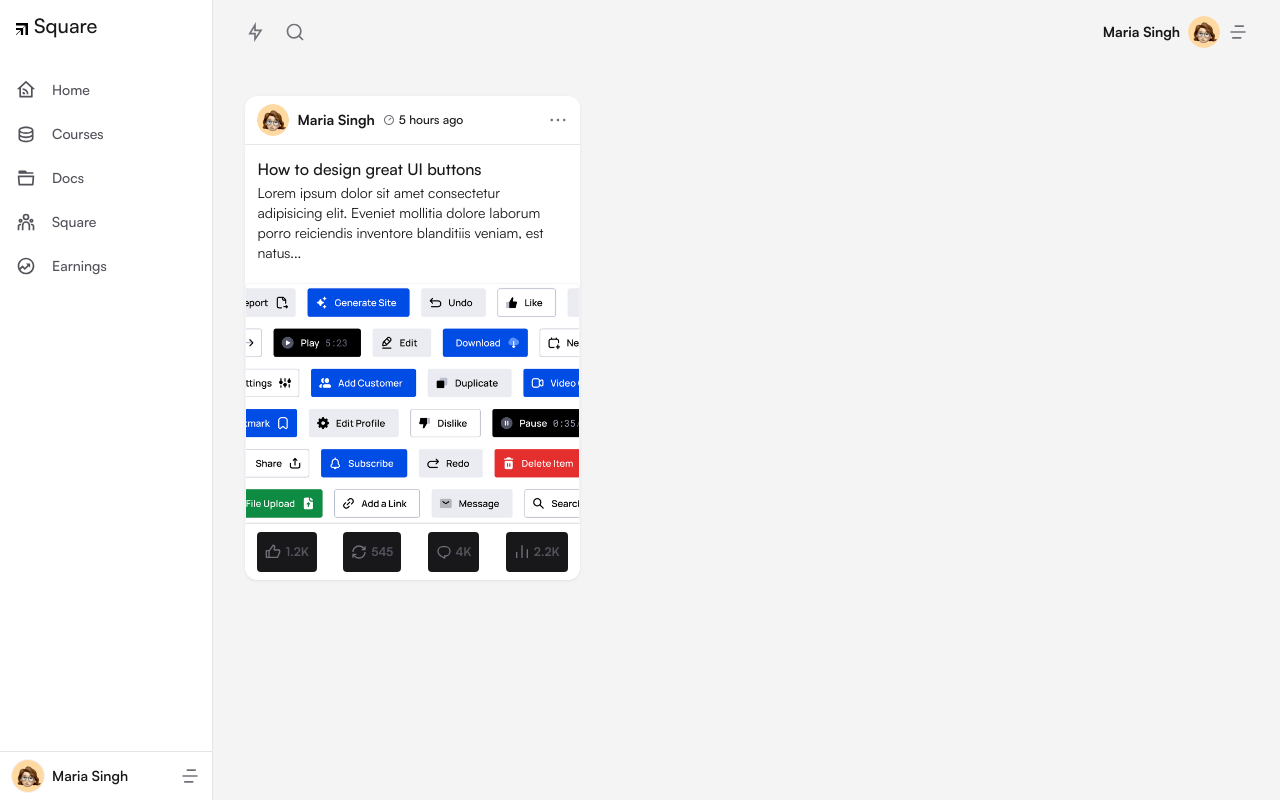
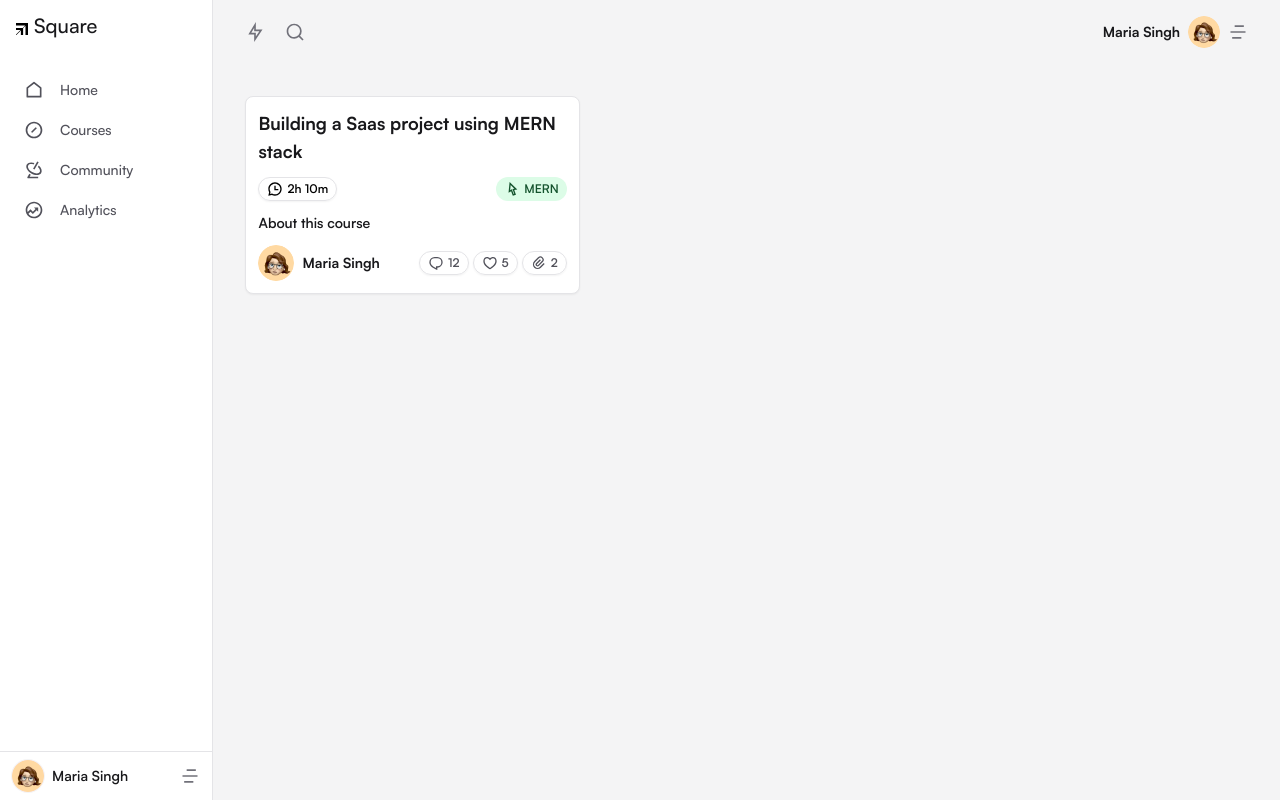
Before and after one commit to devbylanre/technical-sqaure, a React (Create React App) app: page /app in a window 1280 px wide. Built offline with nearby package versions, Linux system fonts and the light colour scheme.

Commit message:
added Avatar and AvatarFallback UI component

```diff
--- a/src/components/templates/Post.tsx
+++ b/src/components/templates/Post.tsx
@@ -1,98 +1,85 @@
-import Button from '../../components/ui/Button';
-import Heading from '../../components/ui/typo/Heading';
-import Paragraph from '../../components/ui/typo/Paragraph';
+import Heading from '../ui/typo/Heading';
 import {
-  RiMoreLine,
-  RiTimer2Line,
-  RiThumbUpLine,
-  RiLoopRightLine,
+  RiChatHistoryLine,
+  RiCursorLine,
   RiChat1Line,
-  RiBarChartLine,
+  RiHeart3Line,
+  RiAttachment2,
 } from 'react-icons/ri';
+import Badge from '../ui/Badge';
+import { Avatar, AvatarFallback } from '../ui/Avatar';
+import Button from '../ui/Button';
+import Paragraph from '../ui/typo/Paragraph';
 
-const Post = () => {
-  const iconClassName = 'w-4 h-5 fill-zinc-500';
+export const Post = () => {
+  return (
+    <div className='flex flex-col w-full col-span-4 p-3 bg-white border rounded-lg shadow-sm border-zinc-200 gap-y-3'>
+      <Heading className='font-bold'>
+        Building a Saas project using MERN stack
+      </Heading>
 
-  return (
-    <div className='flex flex-col bg-white shadow shadow-zinc-200 col-span-full lg:col-span-4 xl:col-span-4 rounded-xl'>
-      {/* post header */}
-      <div className='inline-flex items-center justify-between px-3 py-2 border-b'>
-        {/* post author image, author name, and post date */}
+      <div className='inline-flex justify-between w-full'>
+        <Badge isVisible>
+          <RiChatHistoryLine className='w-4 h-4' />
+          2h 10m
+        </Badge>
+        <Badge
+          variant='success'
+          isVisible
+        >
+          <RiCursorLine className='w-4 h-4' />
+          MERN
+        </Badge>
+      </div>
+
+      <div>
+        <Heading className='text-sm font-semibold'>About this course</Heading>
+      </div>
+
+      <div className='inline-flex items-center justify-between'>
         <div className='inline-flex items-center gap-x-2'>
-          {/* author profile picture */}
-          <img
+          <Avatar
             src='/assets/images/user.png'
             alt='user'
-            className='w-8 rounded-full'
+            fallback={<AvatarFallback>MN</AvatarFallback>}
           />
-          {/* author name */}
-          <Heading className='text-sm font-bold'>Maria Singh</Heading>
-          {/* post time */}
-          <span className='inline-flex items-center gap-x-1'>
-            <RiTimer2Line className='w-3 h-3 fill-zinc-500' />
-            <Paragraph className='inline-flex items-center text-xs font-medium gap-x-1'>
-              5 hours ago
-            </Paragraph>
-          </span>
+          <Heading className='text-sm font-bold capitalize'>
+            Maria Singh
+          </Heading>
         </div>
-        {/* options icon */}
-        <RiMoreLine className='w-5 h-5 fill-zinc-500' />
-      </div>
 
-      {/* post content */}
-      <div className='px-3 my-3'>
-        {/* post title */}
-        <Heading className='text-base font-medium'>
-          How to design great UI buttons
-        </Heading>
-        {/* post excerpt */}
-        <Paragraph className='text-sm mt-0.5'>
-          Lorem ipsum dolor sit amet consectetur adipisicing elit. Eveniet
-          mollitia dolore laborum porro reiciendis inventore blanditiis veniam,
-          est natus...
-        </Paragraph>
-      </div>
+        <div className='inline-flex gap-x-1'>
+          <Button
+            size='xs'
+            type='button'
+            variant='outline'
+            className='rounded-full'
+          >
+            <RiChat1Line className='w-4 h-4' />
+            <span>12</span>
+          </Button>
 
-      {/* post image */}
-      <img
-        src='/assets/images/buttons.png'
-        alt='post-img'
-        className='object-cover border border-zinc-100 w-full h-[240px] rounded mt-2'
-      />
+          <Button
+            size='xs'
+            type='button'
+            variant='outline'
+            className='rounded-full'
+          >
+            <RiHeart3Line className='w-4 h-4' />
+            <span>5</span>
+          </Button>
 
-      {/* post footer */}
-      <div className='inline-flex items-center justify-between px-3 py-2 border-t border-t-zinc-200'>
-        <Button
-          type='button'
-          className='items-center'
-        >
-          <RiThumbUpLine className={iconClassName} />
-          <span className='text-xs font-bold text-zinc-600'>1.2K</span>
-        </Button>
-        <Button
-          type='button'
-          className='items-center'
-        >
-          <RiLoopRightLine className={iconClassName} />
-          <span className='text-xs font-bold text-zinc-600'>545</span>
-        </Button>
-        <Button
-          type='button'
-          className='items-center'
-        >
-          <RiChat1Line className={iconClassName} />
-          <span className='text-xs font-bold text-zinc-600'>4K</span>
-        </Button>
-        <Button
-          type='button'
-          className='items-center'
-        >
-          <RiBarChartLine className={iconClassName} />
-          <span className='text-xs font-bold text-zinc-600'>2.2K</span>
-        </Button>
+          <Button
+            size='xs'
+            type='button'
+            variant='outline'
+            className='rounded-full'
+          >
+            <RiAttachment2 className='w-4 h-4' />
+            <span>2</span>
+          </Button>
+        </div>
       </div>
     </div>
   );
 };
-
-export default Post;
--- /dev/null
+++ b/src/components/ui/Avatar.tsx
@@ -0,0 +1,41 @@
+import React, { useState } from 'react';
+import { twMerge } from 'tailwind-merge';
+
+type AvatarFallbackProps = {
+  children: React.ReactNode;
+};
+
+export const AvatarFallback = ({ children }: AvatarFallbackProps) => {
+  return (
+    <div className='flex items-center justify-center h-full text-sm font-bold uppercase bg-gradient-to-br from-zinc-100 to-zinc-200 text-zinc-500'>
+      {children}
+    </div>
+  );
+};
+
+type AvatarProps = {
+  src: string;
+  alt: string;
+  className?: string;
+  fallback: React.ReactNode;
+};
+
+export const Avatar = ({ src, fallback, alt, className }: AvatarProps) => {
+  const [imageError, setImageError] = useState(false);
+
+  const onImageError = () => setImageError(true);
+
+  return (
+    <div className={twMerge('w-9 h-9 rounded-full overflow-clip', className)}>
+      {!imageError ? (
+        <img
+          src={src}
+          alt={alt}
+          onError={onImageError}
+        />
+      ) : (
+        fallback
+      )}
+    </div>
+  );
+};
--- a/src/components/ui/Badge.tsx
+++ b/src/components/ui/Badge.tsx
@@ -10,12 +10,13 @@
   onDismiss?: (e: any) => void;
   isVisible: boolean;
   dismissible?: boolean;
+  className?: string;
 } & HTMLAttributes<HTMLDivElement> &
   MotionProps;
 
 const badgeVariants = {
   initialClassName:
-    'inline-flex items-center px-2.5 h-7 rounded-full w-fit gap-x-1 font-semibold text-xs',
+    'inline-flex items-center px-2 h-6 rounded-full w-fit gap-x-1 font-semibold text-xs',
   variants: {
     outline: 'bg-none border border-zinc-200 shadow-sm',
     success: 'bg-green-100 text-green-900',
@@ -36,8 +37,15 @@
 };
 
 const Badge = (props: BadgeProps) => {
-  const { children, variant, isVisible, dismissible, onDismiss, ...rest } =
-    props;
+  const {
+    children,
+    className,
+    variant,
+    isVisible,
+    dismissible,
+    onDismiss,
+    ...rest
+  } = props;
 
   if (!isVisible) return null; // hide the component if the isVisible prop is false
 
@@ -45,7 +53,8 @@
     <div
       className={cn(
         badgeVariants.initialClassName,
-        badgeVariants.variants[variant || 'outline']
+        badgeVariants.variants[variant || 'outline'],
+        className
       )}
       {...rest}
     >
--- a/src/components/ui/Button.tsx
+++ b/src/components/ui/Button.tsx
@@ -6,7 +6,7 @@
 export type ButtonProps = {
   className?: string;
   variant?: 'default' | 'outline' | 'danger' | 'warning' | 'success';
-  size?: 'sm' | 'md' | 'lg' | 'xl';
+  size?: 'xs' | 'sm' | 'md' | 'lg' | 'xl';
   children: React.ReactNode;
 } & ButtonHTMLAttributes<HTMLButtonElement> &
   MotionProps;
--- /dev/null
+++ b/src/features/authentication/components/Sidebar.tsx
@@ -0,0 +1,20 @@
+import React from 'react';
+import Heading from '../../../components/ui/typo/Heading';
+
+export const Sidebar = () => {
+  return (
+    <div className='grid min-h-screen grid-cols-3 grid-rows-6 bg-white'>
+      <div className='col-span-2 row-span-2 bg-zinc-100'></div>
+      <div className='col-span-1 row-span-2 bg-zinc-200'></div>
+      <div className='col-span-1 row-span-2 bg-zinc-200'></div>
+      <div className='self-center col-span-1 row-span-2'>
+        <Heading className='text-3xl font-bold'>
+          Connect with digital creatives and build up your community
+        </Heading>
+      </div>
+      <div className='col-span-1 row-span-2 bg-zinc-200'></div>
+      <div className='col-span-2 row-span-2 bg-zinc-100'></div>
+      <div className='col-span-1 row-span-2 bg-zinc-300'></div>
+    </div>
+  );
+};
--- a/src/layouts/dashboard/Menu.tsx
+++ b/src/layouts/dashboard/Menu.tsx
@@ -1,9 +1,8 @@
 import {
-  RiHomeWifiLine,
-  RiDatabase2Line,
-  RiFolder5Line,
-  RiTeamLine,
+  RiCompass4Line,
+  RiRadarLine,
   RiFundsLine,
+  RiHomeLine,
 } from 'react-icons/ri';
 import Paragraph from '../../components/ui/typo/Paragraph';
 import { twMerge } from 'tailwind-merge';
@@ -16,25 +15,20 @@
     {
       name: 'Home',
       url: '',
-      icon: <RiHomeWifiLine className={iconClassName} />,
+      icon: <RiHomeLine className={iconClassName} />,
     },
     {
       name: 'Courses',
       url: 'courses',
-      icon: <RiDatabase2Line className={iconClassName} />,
+      icon: <RiCompass4Line className={iconClassName} />,
     },
     {
-      name: 'Docs',
-      url: 'docs',
-      icon: <RiFolder5Line className={iconClassName} />,
+      name: 'Community',
+      url: 'square',
+      icon: <RiRadarLine className={iconClassName} />,
     },
     {
-      name: 'Square',
-      url: 'square',
-      icon: <RiTeamLine className={iconClassName} />,
-    },
-    {
-      name: 'Earnings',
+      name: 'Analytics',
       url: 'profile',
       icon: <RiFundsLine className={iconClassName} />,
     },
@@ -43,7 +37,7 @@
 
 const Menu = () => {
   return (
-    <div className='flex flex-row justify-between w-full h-full md:flex-col gap-x-5 gap-y-2 md:justify-start'>
+    <div className='flex flex-row justify-between w-full h-full px-2 md:flex-col gap-x-5 gap-y-1 md:justify-start'>
       {/* items list */}
       {items.general.map((item) => (
         <NavLink
@@ -51,7 +45,7 @@
           to={`/app/${item.url}`}
           className={({ isActive }) =>
             twMerge(
-              'flex w-full py-2 hover:bg-zinc-100 flex-col md:flex-row items-center gap-1 md:gap-4 px-4 transition-all duration-300 ease-in-out',
+              'flex w-full py-2 hover:bg-zinc-100 flex-col md:flex-row items-center gap-1 md:gap-4 px-4 transition-all duration-300 ease-in-out rounded-md',
               isActive && 'bg-none md:bg-zinc-100'
             )
           }
--- a/src/pages/Index.tsx
+++ b/src/pages/Index.tsx
@@ -1,5 +1,5 @@
 import { Helmet } from 'react-helmet-async';
-import Post from '../components/templates/Post';
+import { Post } from '../components/templates/Post';
 
 const Home = () => {
   return (
```
Also changed, not shown: src/features/authentication/Container.tsx (+6 -55 lines), src/features/authentication/components/AuthForm.tsx (added, +67 -0 lines).
